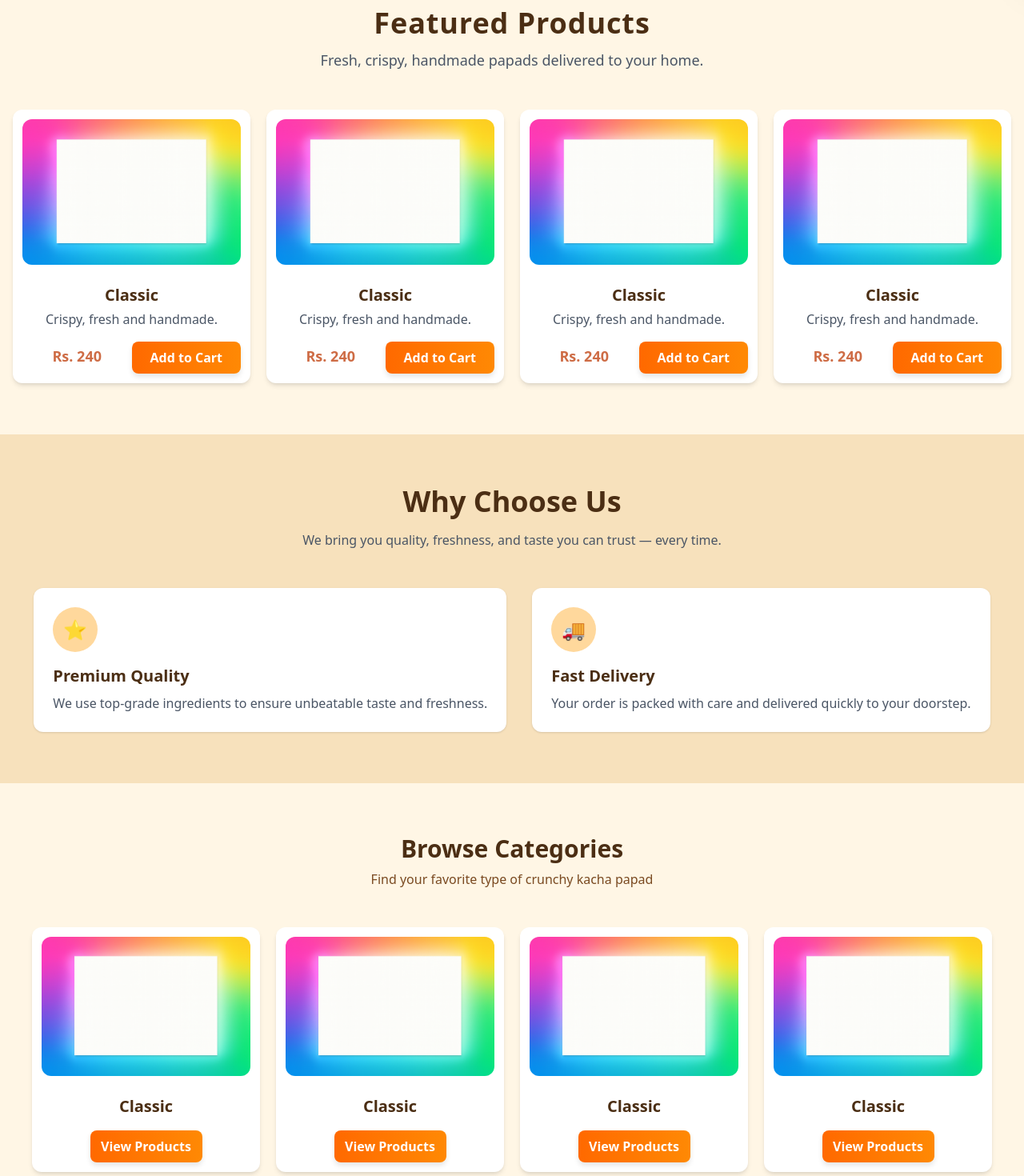
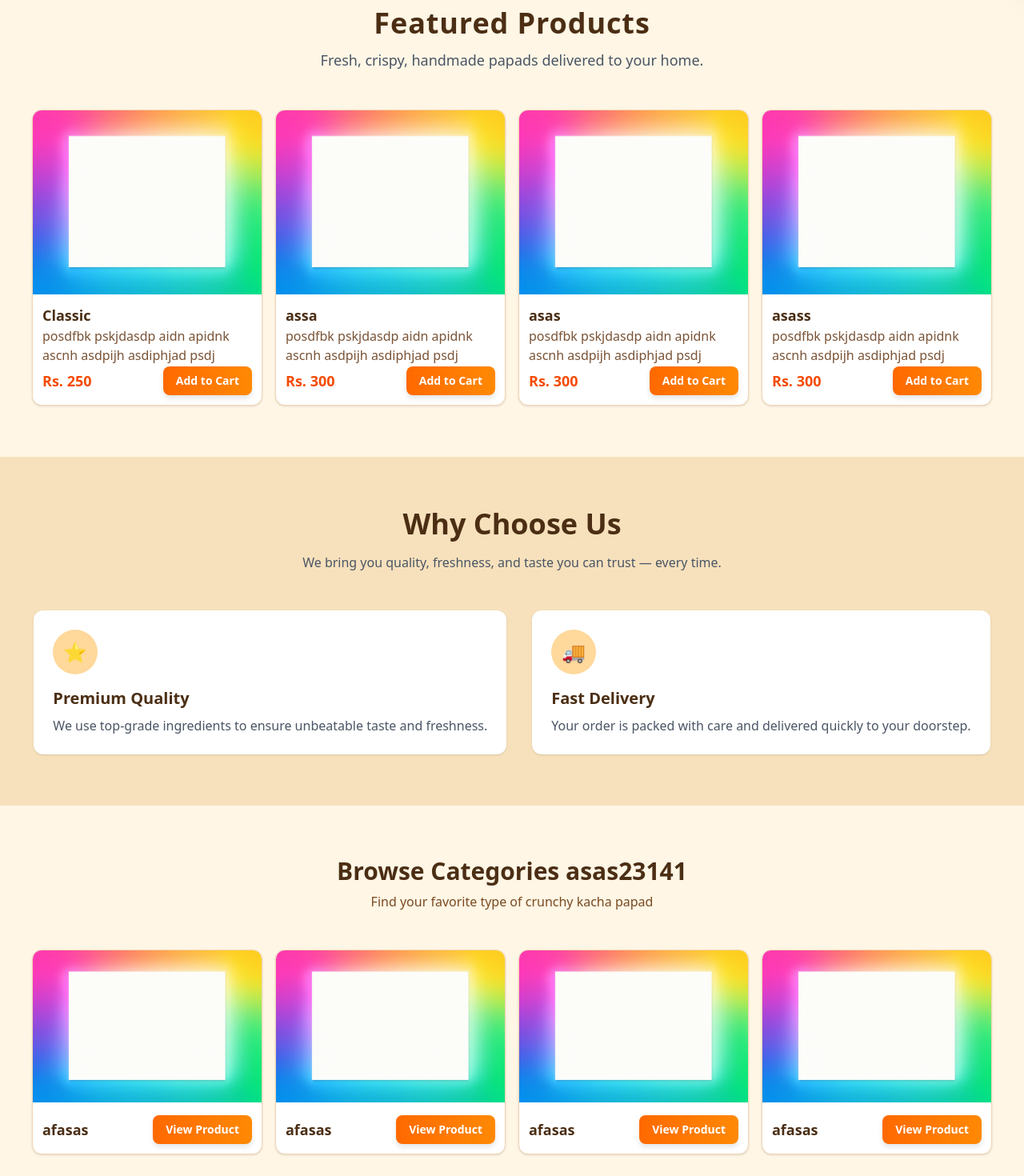
Before and after one commit to Muhammad-Hammad-Habib/e-commerce-frondend, a React (Vite) app: page / in a window 1280 px wide. Shown: the part 840-2310 px from the top of the page at 80% size. Built offline with nearby package versions, Linux system fonts and the light colour scheme.

Commit message:
Mager changes in card view

```diff
--- a/src/component/BrowseCategories.jsx
+++ b/src/component/BrowseCategories.jsx
@@ -3,90 +3,48 @@ import demo from "../asset/heroSectionBowl.png";
 
 const BrowseCategories = () => {
   return (
-    <section className="py-16">
-      <div className="max-w-7xl mx-auto px-1 sm:px-6">
+    <section className=" py-16  px-3 sm:px-8  md:px-10">
+      <div className="max-w-7xl mx-auto ">
         {/* Section Heading */}
         <h2 className="text-3xl font-extrabold text-center main-text-color mb-2">
-          Browse Categories
+          Browse Categories asas23141
         </h2>
-        <p className="text-center text-[#7A4A21] mb-7 sm:mb-12">
+        <p className="text-center text-[#7A4A21] mb-7 sm:mb-12 ">
           Find your favorite type of crunchy kacha papad
         </p>
 
         {/* Category Grid */}
-        <div className="px-1 gap-2 mx-auto grid grid-cols-2 sm:px-4 sm:grid-cols-2 sm:gap-5 md:grid-cols-3 lg:grid-cols-4 text-center">
+        <div className="grid gap-4 grid-cols-1 sm:grid-cols-2 md:grid-cols-3 lg:grid-cols-4">
           {/* Category Card */}
 
           {[1, 2, 3, 4].map((value) => {
             return (
-              <div
-                key={value}
-                className="bg-white rounded-xl shadow-md overflow-hidden hover:shadow-lg transition-all"
-              >
-                <img
-                  src={demo}
-                  alt="Papad"
-                  className="w-full rounded-2xl sm:rounded-3xl object-contain p-1.5 sm:p-3"
-                />
-                <div className="p-1.5 sm:p-3">
-                  <h3 className="text-xl font-semibold main-text-color">
-                    Classic
-                  </h3>
+              <div className="group bg-white rounded-xl shadow-sm hover:shadow-lg transition-all duration-300 overflow-hidden border border-[#f2d5b3]">
+                {/* IMAGE */}
+                <div className="relative overflow-hidden">
+                  <img
+                    src={demo}
+                    alt="title"
+                    className="w-full h-[190px]  transition-transform duration-500 group-hover:scale-105"
+                  />
+                </div>
 
-                  <button className="mt-1 sm:mt-4 w-full m-auto sm:w-35 flex items-center justify-center py-2 custom-button">
-                    <span>View Products</span>
-                  </button>
+                {/* CONTENT */}
+                <div className="p-3 space-y-1">
+                  {/* PRICE + CTA */}
+                  <div className="flex items-center justify-between mt-1">
+                    <h3 className="text-lg font-semibold main-text-color">
+                      afasas
+                    </h3>
+
+                    <button className="custom-button px-4 py-2 text-sm">
+                      View Product
+                    </button>
+                  </div>
                 </div>
               </div>
             );
           })}
-
-          {/* <div className="bg-white rounded-xl shadow-md hover:shadow-lg duration-300 p-6 text-center">
-            <img src={demo} alt="Pipe Papad" className="  mx-auto mb-4" />
-            <h3 className="text-xl font-semibold main-text-color">Pi</h3>
-            <button className="mt-4 px-5 py-2 custom-button font-medium">
-              View Products
-            </button>
-          </div> */}
-
-          {/* Category Card */}
-          {/* <div className="card-bg rounded-xl shadow-md hover:shadow-lg duration-300 p-6 text-center">
-            <img
-              src={demo}
-              alt="Moong Papad"
-              className="w-32 h-32 mx-auto mb-4"
-            />
-            <h3 className="text-xl font-semibold text-[#5A2E0F]">Moong</h3>
-            <button className="mt-4 px-5 py-2 bg-[#FD8E36] hover:bg-[#D66A23] text-white font-medium rounded-lg">
-              View Products
-            </button>
-          </div> */}
-
-          {/* Category Card */}
-          {/* <div className="card-bg rounded-xl shadow-md hover:shadow-lg duration-300 p-6 text-center">
-            <img
-              src={demo}
-              alt="Urad Papad"
-              className="w-32 h-32 mx-auto mb-4"
-            />
-            <h3 className="text-xl font-semibold text-[#5A2E0F]">Urad</h3>
-            <button className="mt-4 px-5 py-2 bg-[#FD8E36] hover:bg-[#D66A23] text-white font-medium rounded-lg">
-              View Products
-            </button>
-          </div> */}
-
-          {/* Category Card */}
-          {/* <div className="card-bg rounded-xl shadow-md hover:shadow-lg duration-300 p-6 text-center">
-            <img
-              src={demo}
-              alt="Masala Papad"
-              className="w-32 h-32 mx-auto mb-4"
-            />
-            <h3 className="text-xl font-semibold text-[#5A2E0F]">Masala</h3>
-            <button className="mt-4 px-5 py-2 bg-[#FD8E36] hover:bg-[#D66A23] text-white font-medium rounded-lg">
-              View Products
-            </button>
-          </div> */}
         </div>
       </div>
     </section>
--- a/src/component/FeaturedProducts.jsx
+++ b/src/component/FeaturedProducts.jsx
@@ -1,9 +1,41 @@
 import demo from "../asset/heroSectionBowl.png";
+import ProductCard from "./ProductCard";
+
+const products = [
+  {
+    id: 1,
+    title: "Classic ",
+    price: 250,
+    desc: "asdmas d asd asd  asdsas",
+    img: demo,
+  },
+  {
+    id: 2,
+    title: "assa",
+    price: 300,
+    desc: "asdmas d asd asd  asdsas",
+    img: demo,
+  },
+  {
+    id: 3,
+    title: "asas",
+    price: 300,
+    desc: "asdmas d asd asd  asdsas",
+    img: demo,
+  },
+  {
+    id: 4,
+    title: "asass",
+    price: 300,
+    desc: "asdmas d asd asd  asdsas",
+    img: demo,
+  },
+];
 const FeaturedProducts = () => {
   return (
-    <section className="w-full py-16 ">
+    <section className="w-full py-16 px-3  sm:px-8  md:px-10">
       {/* Section heading */}
-      <div className="text-center mb-12">
+      <div className="text-center mb-12 ">
         <h2 className="text-4xl font-extrabold main-text-color tracking-wide">
           Featured Products
         </h2>
@@ -14,39 +46,11 @@ const FeaturedProducts = () => {
 
       {/* Products Grid */}
       {/* <div className="px-4 mx-auto grid grid-cols-2 sm:grid-cols-2 md:grid-cols-3 lg:grid-cols-4 gap-2 text-center"> */}
-      <div className="gap-2 px-1.5 mx-auto grid grid-cols-2 sm:px-4 sm:grid-cols-2 sm:gap-5 md:grid-cols-3 lg:grid-cols-4 text-center">
+      <div className="grid gap-4 grid-cols-1 sm:grid-cols-2 md:grid-cols-3 lg:grid-cols-4">
         {/* Card 1 */}
-        {[1, 2, 3, 4].map((value) => {
-          return (
-            <div
-              key={value}
-              className="bg-white rounded-xl shadow-md overflow-hidden hover:shadow-lg transition-all"
-            >
-              <img
-                src={demo}
-                alt="Papad"
-                className="w-full rounded-2xl sm:rounded-3xl p-1 sm:p-3"
-              />
-              <div className="p-1.5 sm:p-3">
-                <h3 className="text-xl font-semibold main-text-color">
-                  Classic
-                </h3>
-                <p className="text-gray-600 sm:mt-1 ">
-                  Crispy, fresh and handmade.
-                </p>
-                <div  className="sm:grid sm:grid-cols-2 justify-center items-center">
-                  <p className="text-lg font-bold text-[#ce6c45] sm:mt-3">
-                    Rs. 240
-                  </p>
-
-                  <button className="mt-1 sm:mt-4 w-full m-auto flex items-center justify-center py-2 custom-button">
-                    <span>Add to Cart</span>
-                  </button>
-                </div>
-              </div>
-            </div>
-          );
-        })}
+        {products.map((item) => (
+          <ProductCard key={item.id} product={item} />
+        ))}
       </div>
     </section>
   );
--- /dev/null
+++ b/src/component/ProductCard.jsx
@@ -0,0 +1,45 @@
+import demo from "../asset/heroSectionBowl.png";
+
+const ProductCard = ({ product }) => {
+  return (
+    <div className="group bg-white rounded-xl shadow-sm hover:shadow-lg transition-all duration-300 overflow-hidden border border-[#f2d5b3]">
+      {/* IMAGE */}
+      <div className="relative overflow-hidden">
+        <img
+          src={demo}
+          alt={product.title}
+          className="w-full h-[230px]  transition-transform duration-500 group-hover:scale-105"
+        />
+
+        {/* Optional badge */}
+        {/* {product.tag && (
+          <span className="absolute top-3 left-3 bg-orange-500 text-white text-xs font-semibold px-3 py-1 rounded-full">
+            {product.tag}sdafag345y543hr
+          </span>
+        )} */}
+      </div>
+
+      {/* CONTENT */}
+      <div className="p-3 space-y-1">
+        <h3 className="text-lg font-semibold main-text-color m-0">
+          {product.title}
+        </h3>
+
+        <p className="text-md text-[#7A5336] text-left m-0 pb-0.5">posdfbk pskjdasdp aidn apidnk ascnh asdpijh asdiphjad psdj</p>
+
+        {/* PRICE + CTA */}
+        <div className="flex items-center justify-between ">
+          <span className="text-lg font-bold text-orange-600">
+            Rs. {product.price}
+          </span>
+
+          <button className="custom-button px-4 py-2 text-sm">
+            Add to Cart
+          </button>
+        </div>
+      </div>
+    </div>
+  );
+};
+
+export default ProductCard;
--- a/src/component/Products.jsx
+++ b/src/component/Products.jsx
@@ -1,6 +1,7 @@
 import React from "react";
 import demo from "../asset/heroSectionBowl.png";
 import Footer from "./Footer";
+import ProductCard from "./ProductCard";
 
 const Products = () => {
   const products = [
@@ -13,35 +14,42 @@ const Products = () => {
     },
     {
       id: 2,
-      title: "assa",
+      title: "Classic",
       price: 300,
       desc: "asdmas d asd asd  asdsas",
       img: demo,
     },
     {
       id: 3,
-      title: "asas",
+      title: "Classic",
       price: 300,
       desc: "asdmas d asd asd  asdsas",
       img: demo,
     },
     {
       id: 4,
-      title: "asass",
+      title: "Classic",
       price: 300,
       desc: "asdmas d asd asd  asdsas",
       img: demo,
     },
     {
       id: 5,
-      title: "asass",
+      title: "Classic",
       price: 300,
       desc: "asdmas d asd asd  asdsas",
       img: demo,
     },
     {
       id: 6,
-      title: "asass",
+      title: "Classic",
+      price: 300,
+      desc: "asdmas d asd asd  asdsas",
+      img: demo,
+    },
+    {
+      id: 7,
+      title: "Classic",
       price: 300,
       desc: "asdmas d asd asd  asdsas",
       img: demo,
@@ -75,49 +83,13 @@ const Products = () => {
             ))}
           </div>
 
-
-          <div className="gap-2 px-1.5 mx-auto grid grid-cols-2 sm:px-4 sm:grid-cols-2 sm:gap-5 md:grid-cols-3 lg:grid-cols-4 text-center">
-            {/* Card 1 */}
-            {[1, 2, 3, 4, 5, 6, 7, 8, 9].map((value) => {
-              return (
-                <div
-                  key={value}
-                  className="bg-white rounded-xl shadow-md overflow-hidden hover:shadow-lg transition-all"
-                >
-                  <img
-                    src={demo}
-                    alt="Papad"
-                    className="w-full rounded-2xl sm:rounded-3xl p-1 sm:p-3"
-                  />
-                  <div className="p-1.5 sm:p-3">
-                    <h3 className="text-xl font-semibold main-text-color">
-                      Classic
-                    </h3>
-                    <p className="text-gray-600 sm:mt-1 ">
-                      Crispy, fresh and handmade.
-                    </p>
-                    <div className="sm:grid sm:grid-cols-2 justify-center items-center">
-                      <p className="text-lg font-bold text-[#ce6c45] sm:mt-3">
-                        Rs. 240
-                      </p>
-
-                      <button className="mt-1 sm:mt-4 w-full m-auto flex items-center justify-center py-2 custom-button">
-                        <span>Add to Cart</span>
-                      </button>
-                    </div>
-                  </div>
-                </div>
-              );
-            })}
+          <div className="grid gap-4 grid-cols-1 sm:grid-cols-2 md:grid-cols-3 ">
+            {products.map((item) => (
+              <ProductCard key={item.id} product={item} />
+            ))}
           </div>
 
-
-
-
-
-
           {/* Products grid */}
-
 
           {/* Pagination */}
           {/* <div className="flex justify-center gap-4 mt-12 text-[#7a5336]">
```
